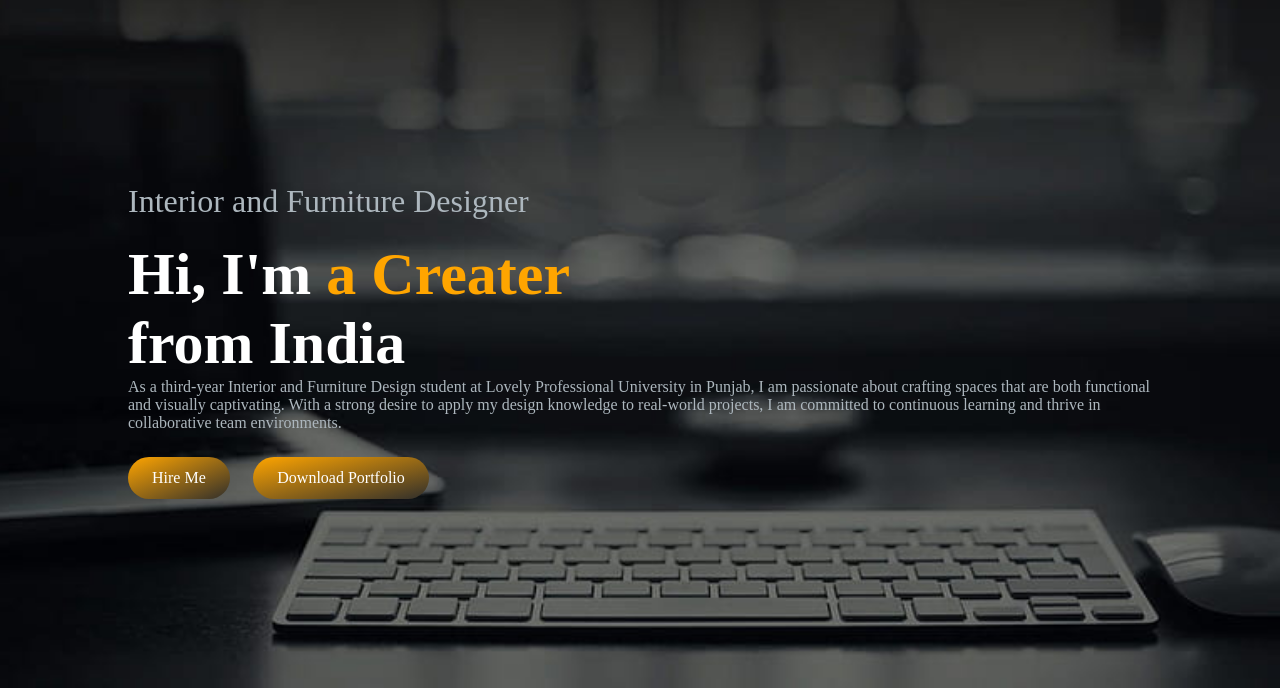
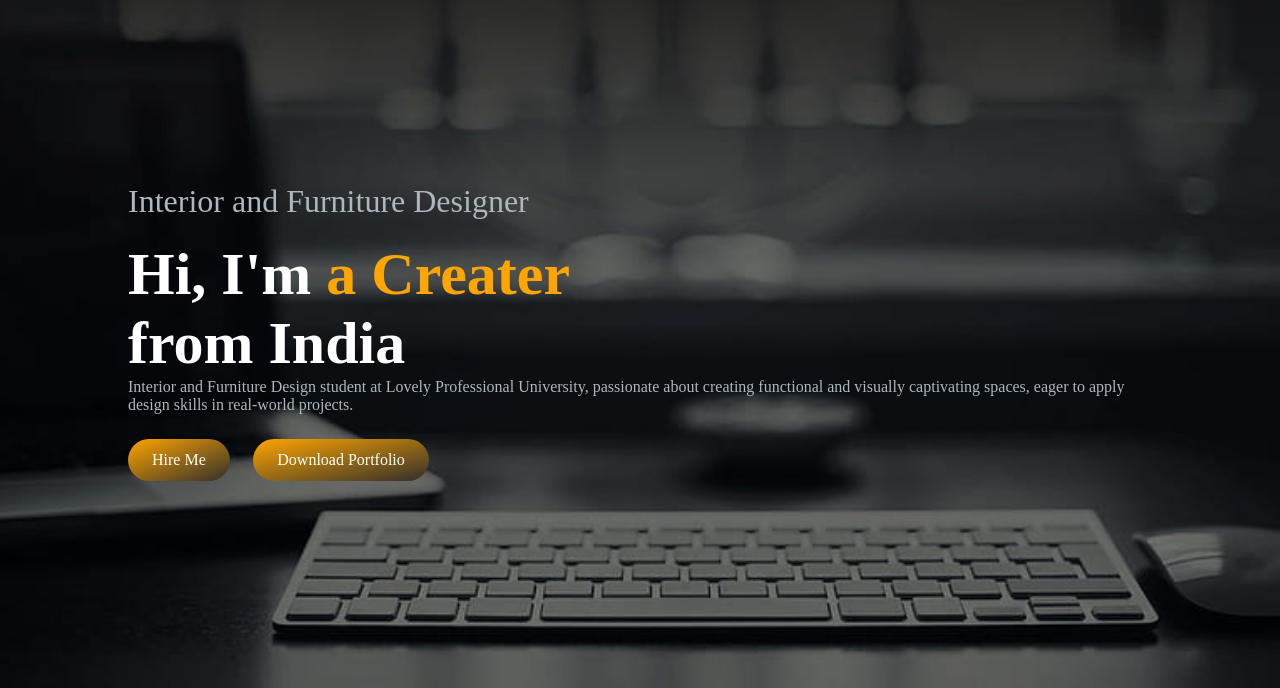
Before and after one commit to jansiddiqui/Payal-Goel, a plain HTML site: page index.html in a window 1280 px wide. Shown: the part 112-800 px from the top of the page. Drawn offline with Linux system fonts and the light colour scheme.

Commit message:
Update index.html

```diff
--- a/index.html
+++ b/index.html
@@ -25,7 +25,7 @@
             <div class="header-text">
                 <p class="nav-link1">Interior and Furniture Designer</p>
                 <h1>Hi, I'm <span class="text sec-text">Payal</span><br>from India</h1>
-                <p class="small-text">As a third-year Interior and Furniture Design student at Lovely Professional University in Punjab, I am passionate about crafting spaces that are both functional and visually captivating. With a strong desire to apply my design knowledge to real-world projects, I am committed to continuous learning and thrive in collaborative team environments.
+                <p class="small-text">Interior and Furniture Design student at Lovely Professional University, passionate about creating functional and visually captivating spaces, eager to apply design skills in real-world projects.
                 <!-- <h1>Hi, I'm <span>Subham</span><br>from India</h1> -->
                 <div>
                     <a class="px-6 inline-block py-3 w-full sm:w-fit rounded-full mr-4 bg-gradient-to-br from-primary-500 to-secondary-500 hover:bg-slate-200 text-white text-no-underline" href="#contact">Hire Me</a>
```
